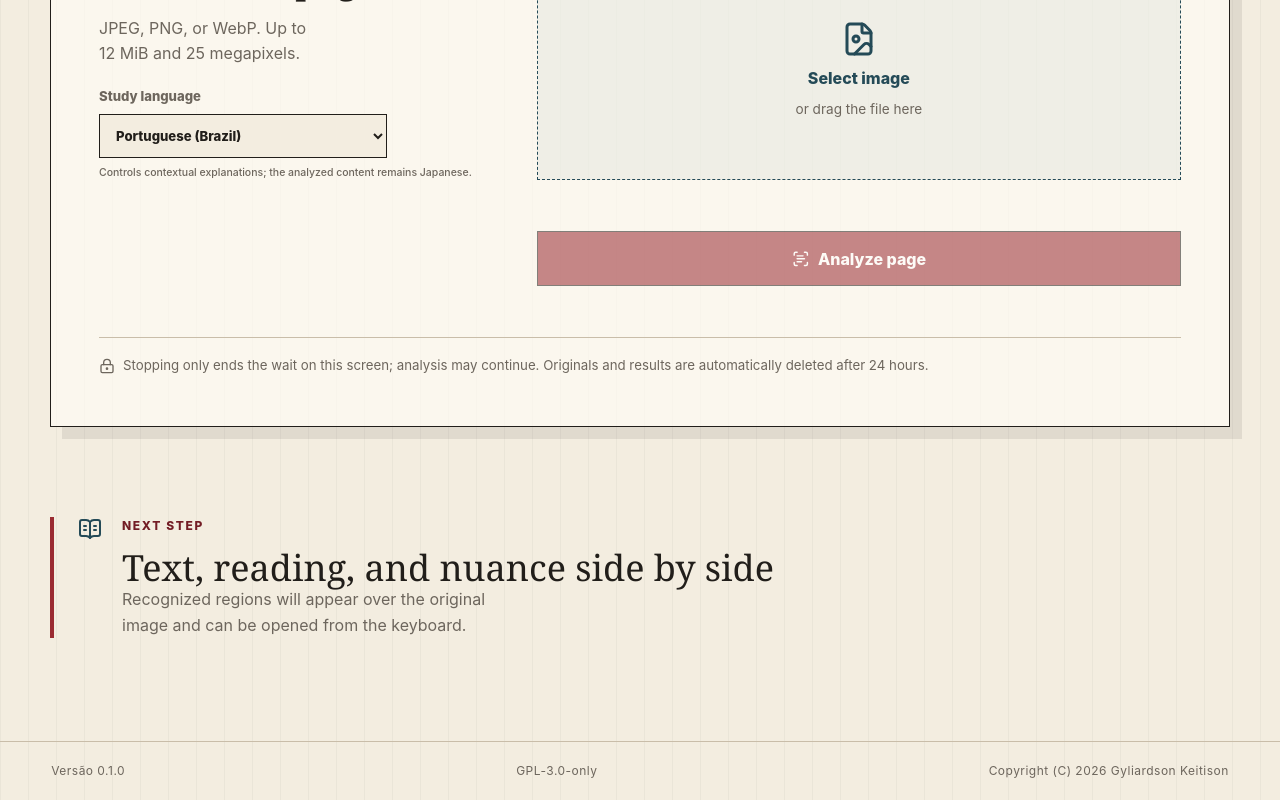
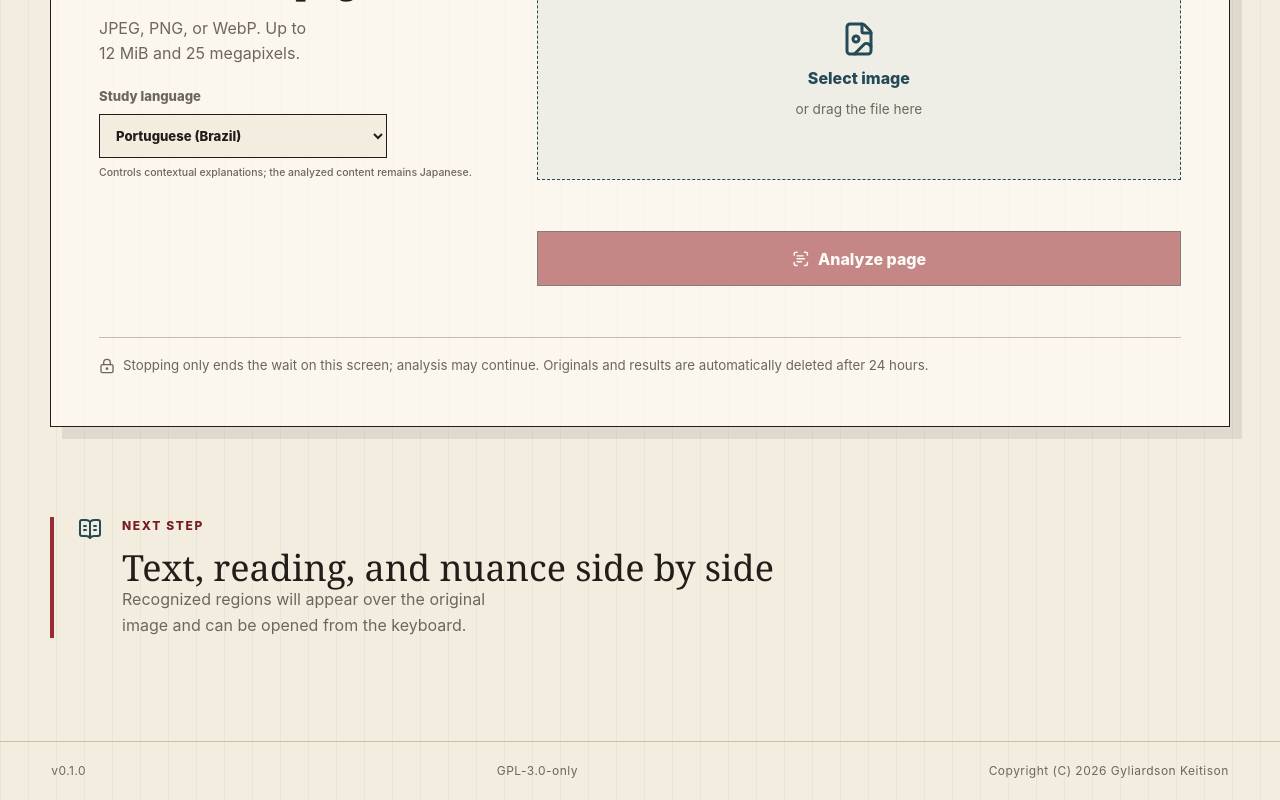
Before and after one commit to Gyliardson/mangasensei, a React (Vite) app in the folder frontend/: page / in a window 1280 px wide. Shown: the part 679-1479 px from the top of the page. Built offline with nearby package versions, Linux system fonts and the light colour scheme.

Commit message:
feat(frontend): make version label locale neutral

```diff
--- a/frontend/src/version.ts
+++ b/frontend/src/version.ts
@@ -3,5 +3,5 @@ import packageMetadata from "../package.json";
 export const APPLICATION_VERSION = packageMetadata.version;
 
 export function versionLabel(version: string): string {
-  return `Versão ${version}`;
+  return `v${version}`;
 }
```
